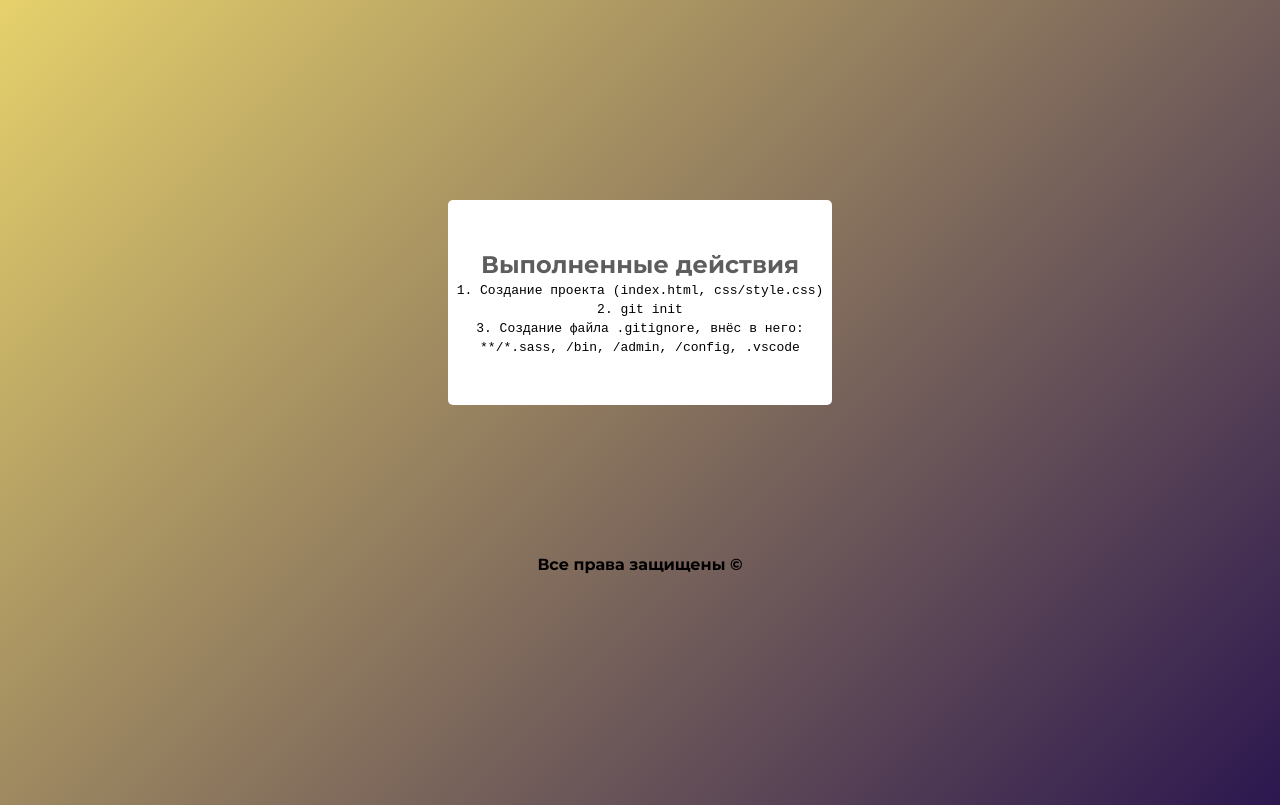
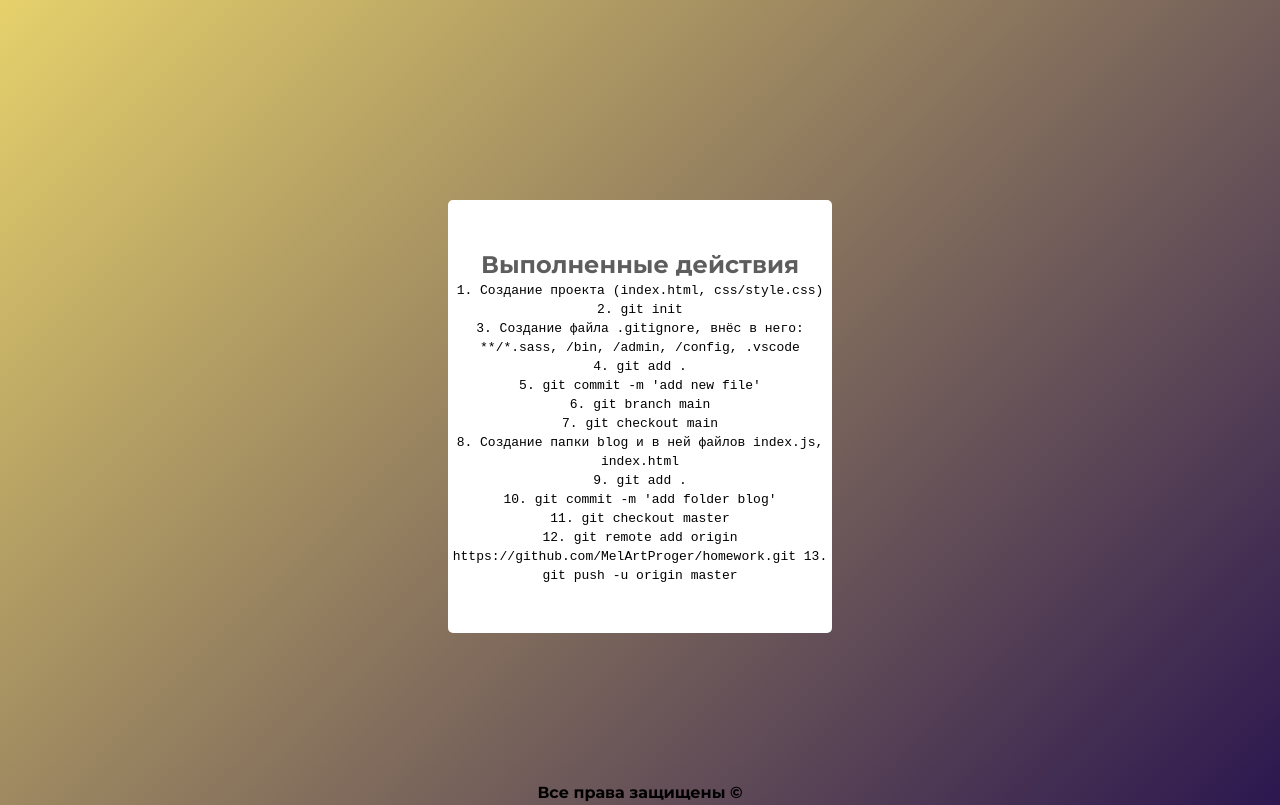
Before and after one commit to MelArtProger/homework, a plain HTML site: page index.html in a window 1280 px wide. Shown: the top 805 px of the page. Drawn offline with Linux system fonts and the light colour scheme.

Commit message:
update master

```diff
--- a/index.html
+++ b/index.html
@@ -15,9 +15,19 @@
         <div class="block">
             <h3>Выполненные действия</h3>
             <code>
-                1.  Создание проекта (index.html, css/style.css)<br>
-                2.  git init<br>
-                3.  Создание файла .gitignore, внёс в него: **/*.sass, /bin, /admin, /config, .vscode
+                1. Создание проекта (index.html, css/style.css)<br>
+                2. git init<br>
+                3. Создание файла .gitignore, внёс в него: **/*.sass, /bin, /admin, /config, .vscode<br>
+                4. git add .<br>
+                5. git commit -m 'add new file'<br>
+                6. git branch main<br>
+                7. git checkout main<br>
+                8. Создание папки blog и в ней файлов index.js, index.html<br>
+                9. git add .<br>
+                10. git commit -m 'add folder blog'<br>
+                11. git checkout master<br>
+                12. git remote add origin https://github.com/MelArtProger/homework.git
+                13. git push -u origin master
             </code>
         </div>
         <p class="bottom-text">Все права защищены &copy;</p>
```
